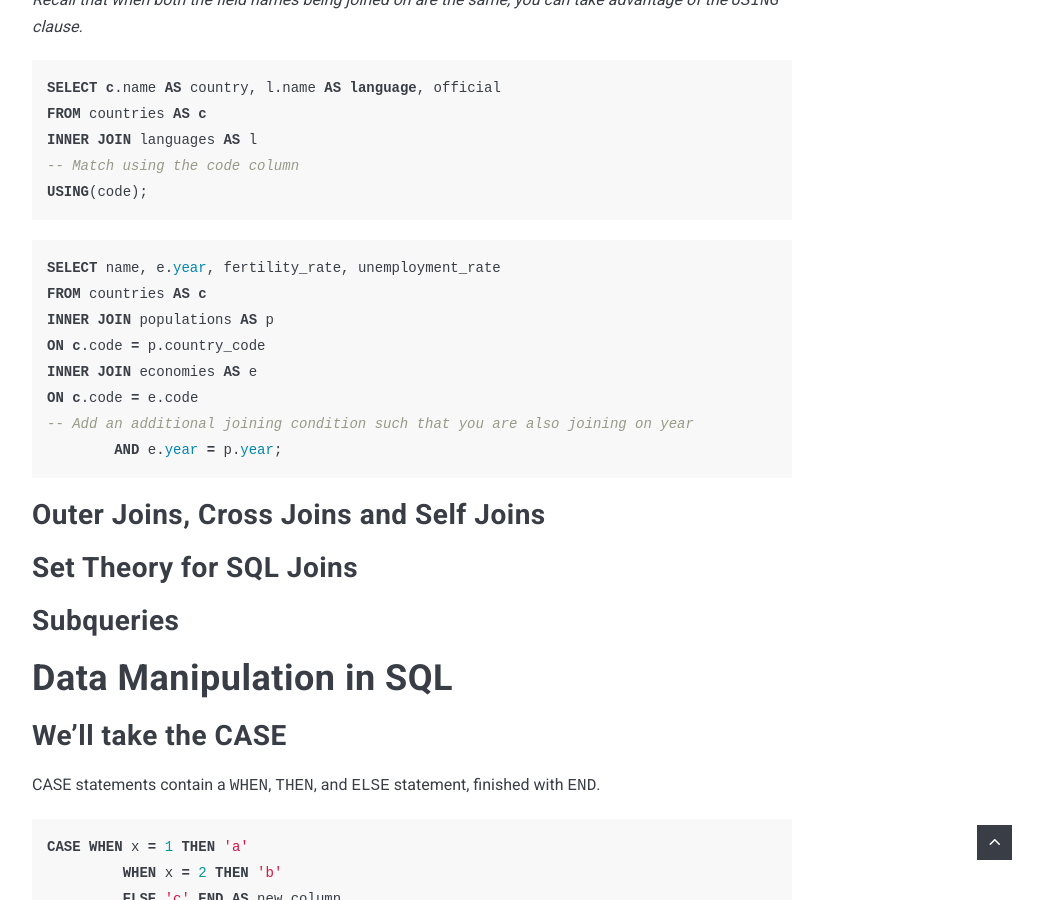
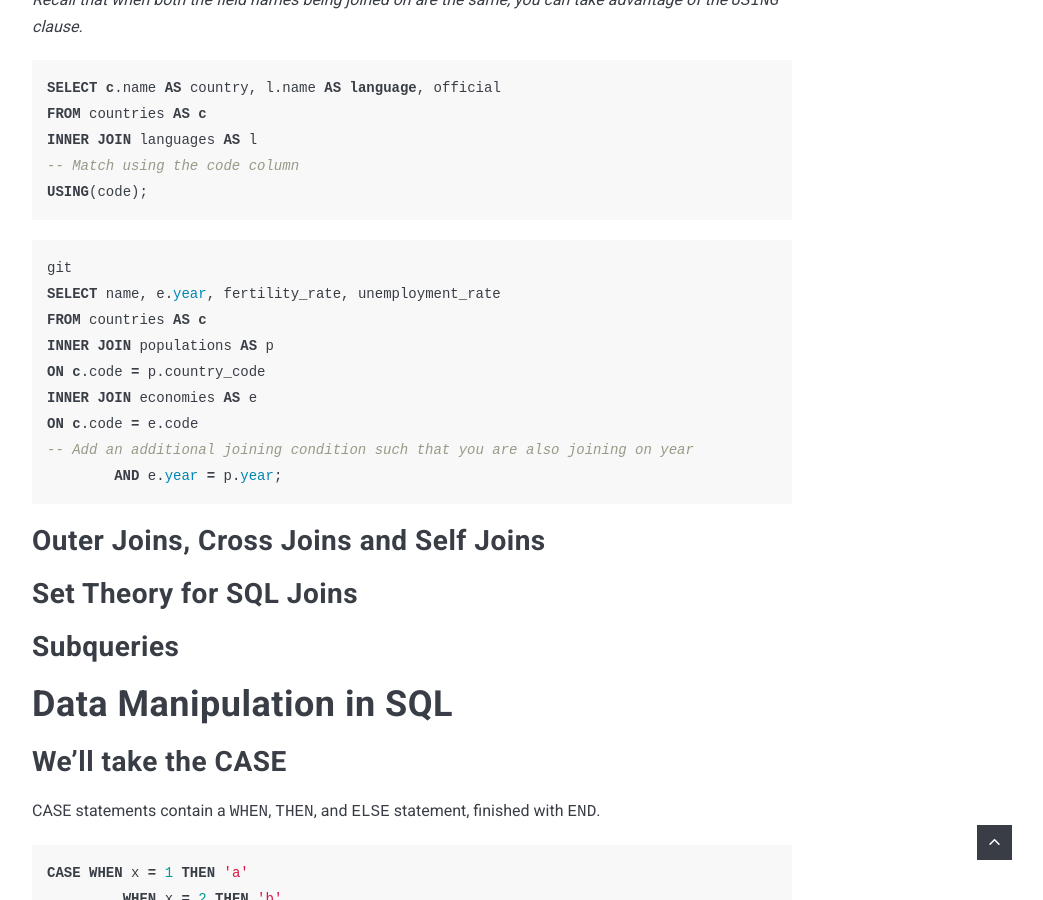
Before and after one commit to poi0905/poi0905.github.io, a Jekyll site: the page built from _posts/2022-11-01-datacamp-SQL-Fundamentals.markdown, in a window 1280 px wide and 900 px high, scrolled down 3371 px. Shown: the whole window, without its empty margins (228-1271 px from the left). Built offline with Jekyll 4.4.1, drawn with Linux system fonts in a browser that asks for light colours; nearby versions of some CDN libraries; comment, search, counter and statistics services are not loaded.

Commit message:
20221105

```diff
--- a/_posts/2022-11-01-datacamp-SQL-Fundamentals.markdown
+++ b/_posts/2022-11-01-datacamp-SQL-Fundamentals.markdown
@@ -110,7 +110,7 @@ INNER JOIN languages AS l
 USING(code);
 {% endhighlight %}
 
-{% highlight SQL %}
+{% highlight SQL %}git
 SELECT name, e.year, fertility_rate, unemployment_rate
 FROM countries AS c
 INNER JOIN populations AS p
```
